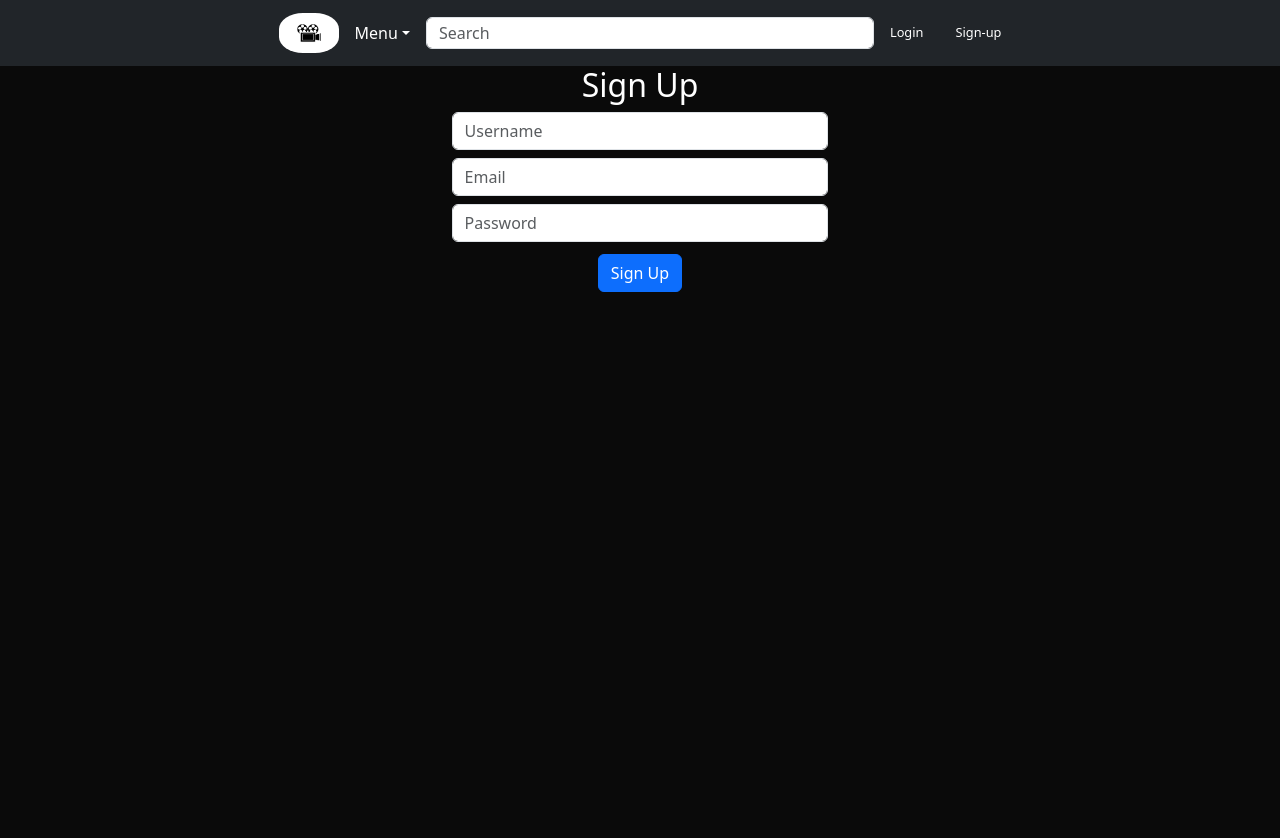
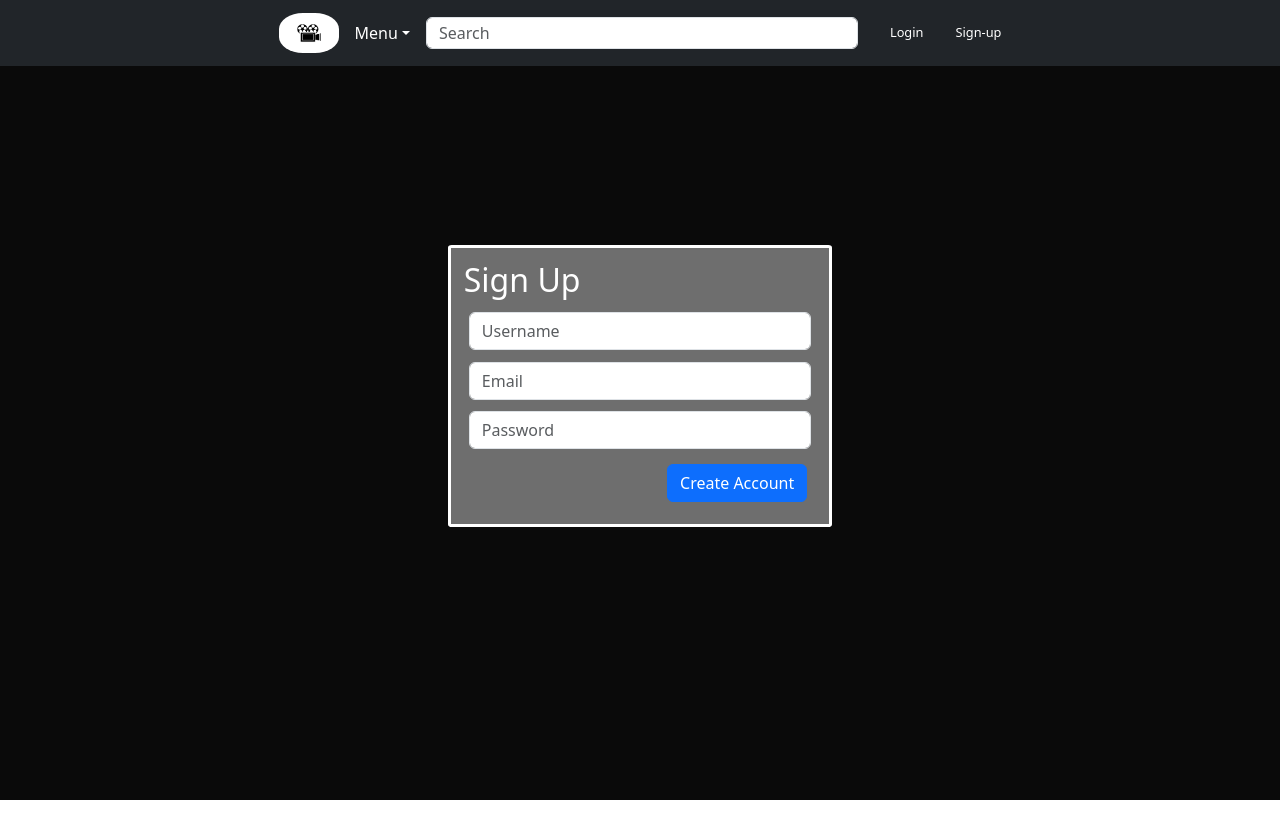
Before and after one commit to MarekAlexPolak/Rated-Movie-List, a React (Create React App) app in the folder Client/: page /signup in a window 1280 px wide. Shown: the top 838 px of the page. After the commit the page ends 800 px from the top, so only its background shows below. Built offline with nearby package versions, Linux system fonts and the light colour scheme; no server answers.

Commit message:
Login and Signup page

```diff
--- a/Client/src/App.css
+++ b/Client/src/App.css
@@ -1,13 +1,10 @@
-/* body {
-  color: black;
-} */
-
 .home-main {
   display: flex;
   flex-direction: column;
   justify-content: center;
   align-items: center;
   gap: 1vw;
+  min-height: 70vh;
 }
 
 .movie-list-main {
@@ -51,8 +48,9 @@
 .movie-detail-main {
   display: flex;
   justify-content: center;
+  align-items: center;
   align-content: flex-end;
-  padding: 2em;
+  height: 80vh;
 }
 
 .movie-detail-container {
@@ -62,6 +60,7 @@
   border-style: solid;
   width: 40%;
   padding: 1em;
+  background-color: rgb(110, 110, 110);
 }
 
 .navbar-main {
@@ -118,7 +117,7 @@
   display:flex;
   justify-content: space-between;
   width: 30em;
-  padding-right: 1em;
+  padding-right: 2em;
   padding-left: 1em;
 }
 
@@ -128,7 +127,7 @@
 }
 
 .search-results {
-  /* background-color: #202020; */
+  background-color: #202020;
   width: 24%;
   height: auto;
   border-style: solid;
@@ -153,19 +152,30 @@
 
 .signup-main {
   display: flex;
-  flex-direction: column;
   justify-content: center;
   align-items: center;
+  height: 80vh;
 }
+
+.signup-container {
+  width: 30%;
+  background-color: rgb(110, 110, 110);
+  padding: 1vw;
+  border-radius: 1%;
+  border-color: white;
+  border-style: solid;
+}
+
 .signup-main Form {
   display: flex;
   flex-direction: column;
-  width: 30%;
-  gap: 0.5em;
+  width: 100%;
+  gap: 0.7em;
+  padding: 5px;
 }
 
 .signup-button {
   display: flex;
-  justify-content: center;
+  justify-content: right;
   padding: 4px;
 }
--- a/Client/src/App.js
+++ b/Client/src/App.js
@@ -18,17 +18,21 @@ const App = () => {
   const containerStyle = {
     backgroundColor: 'rgb(10,10,10)',
     color: 'white',
-    minHeight: '100vh'
+    minHeight: '100vh',
+    width: '100%',
+    padding: '0',
   }
 
   return (
     <Router>
         <ApiAuth/>
+        <Container fluid style={containerStyle}>
           <NavbarComponent />
-        <Container fluid style={containerStyle}>
           <Routes>
             <Route path="/movies/:id" Component={MovieDetail} />
             <Route path="/movies" Component={MovieList} />
+            {/* <Route path="/tv-shows" Component={TvShowList} />
+            <Route path="/my-ratings" Component={MyRatings} /> */}
             <Route path="/signup" Component={Signup} />
             <Route path="/login" Component={Login} />
             <Route path="/" Component={Home}>
--- a/Client/src/components/NavBarComponent.js
+++ b/Client/src/components/NavBarComponent.js
@@ -60,6 +60,7 @@ const NavbarComponent = () => {
                 <NavDropdown title="Menu" id="basic-nav-dropdown" style={{color:'white'}}>
                   <NavDropdown.Item as={NavLink} to="/movies" style={dropdownItemStyle}>Movies</NavDropdown.Item>
                   <NavDropdown.Item as={NavLink} to="/tv-shows" style={dropdownItemStyle}>Tv Shows</NavDropdown.Item>
+                  <NavDropdown.Item as={NavLink} to="/my-ratings" style={dropdownItemStyle}>My Ratings</NavDropdown.Item>
                 </NavDropdown>
             </Navbar.Collapse>
             </div>
--- a/Client/src/pages/Login.js
+++ b/Client/src/pages/Login.js
@@ -37,6 +37,7 @@ const Login = () => {
         };
     return (
         <div className="signup-main">
+            <div className="signup-container">
                 <h2>Login</h2>
                 <Form onSubmit={handleUserSignup}>
                     <Form.Group controlId="username">
@@ -62,6 +63,7 @@ const Login = () => {
                     </div>
                 </Form>
             </div>
+        </div>
     );
 }
 
--- a/Client/src/pages/MovieDetail.js
+++ b/Client/src/pages/MovieDetail.js
@@ -1,5 +1,6 @@
 import React, { useState, useEffect } from 'react';
 import { useLocation } from 'react-router-dom';
+import { Button } from 'react-bootstrap';
 
 const MovieDetail = () => {
     let { state } = useLocation();
@@ -42,7 +43,9 @@ const MovieDetail = () => {
           <p>{movie.overview}</p>
           <p>{"Budget: " + movie.budget + " Revenue: " + movie.revenue}</p>
           <p>{movie.release_date}</p>
-          {/* Add additional movie details here */}
+          <Button>
+            Rate
+          </Button>
         </div>
       </div>
     );
--- a/Client/src/pages/Signup.js
+++ b/Client/src/pages/Signup.js
@@ -39,6 +39,7 @@ const Signup = () => {
         };
     return (
         <div className="signup-main">
+            <div className="signup-container">
                 <h2>Sign Up</h2>
                 <Form onSubmit={handleUserSignup}>
                     <Form.Group controlId="username">
@@ -67,10 +68,11 @@ const Signup = () => {
                     </Form.Group>
                     <div className="signup-button">
                         <Button variant="primary" type="submit">
-                        Sign Up
+                            Create Account
                         </Button>
                     </div>
                 </Form>
+            </div>
         </div>
     );
 }
```
Also changed, not shown: 1 other file (tests, documents, lock files or other folders). Lines whose indentation alone changed are shown as unchanged.
